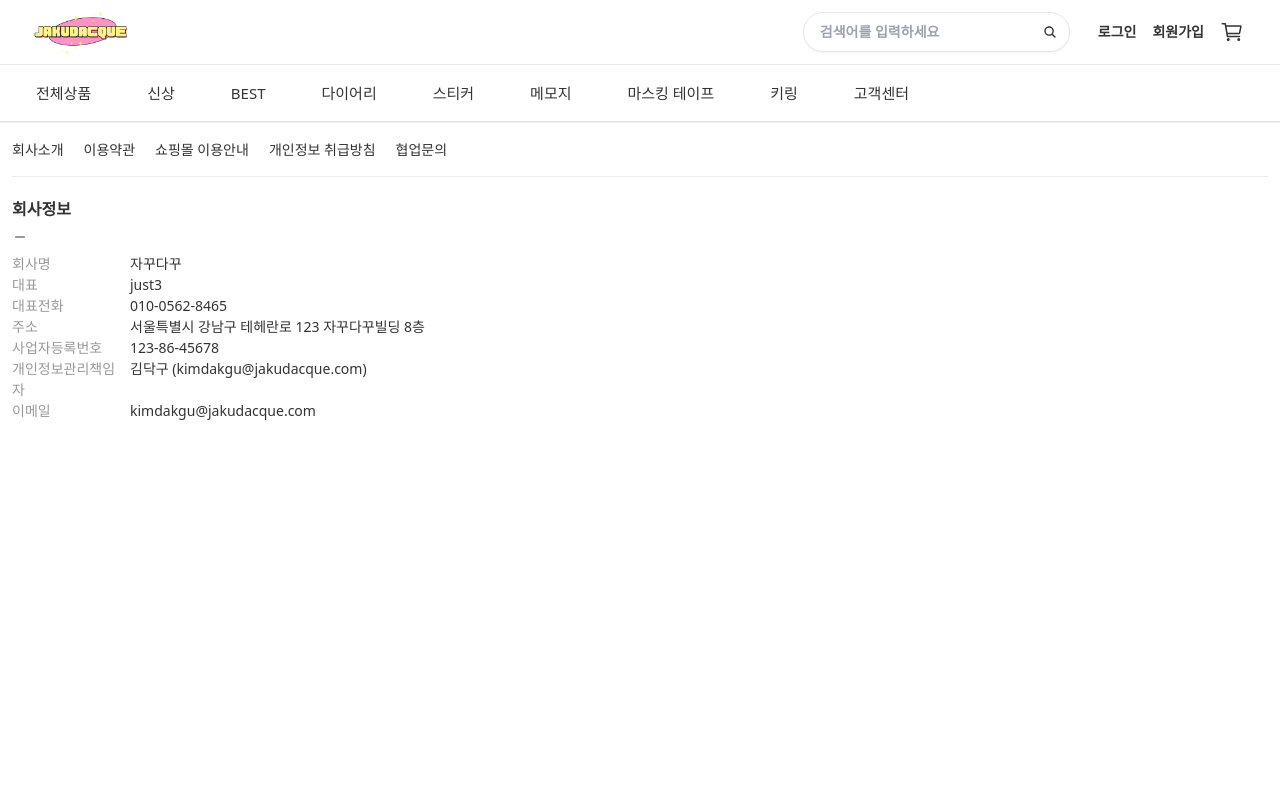
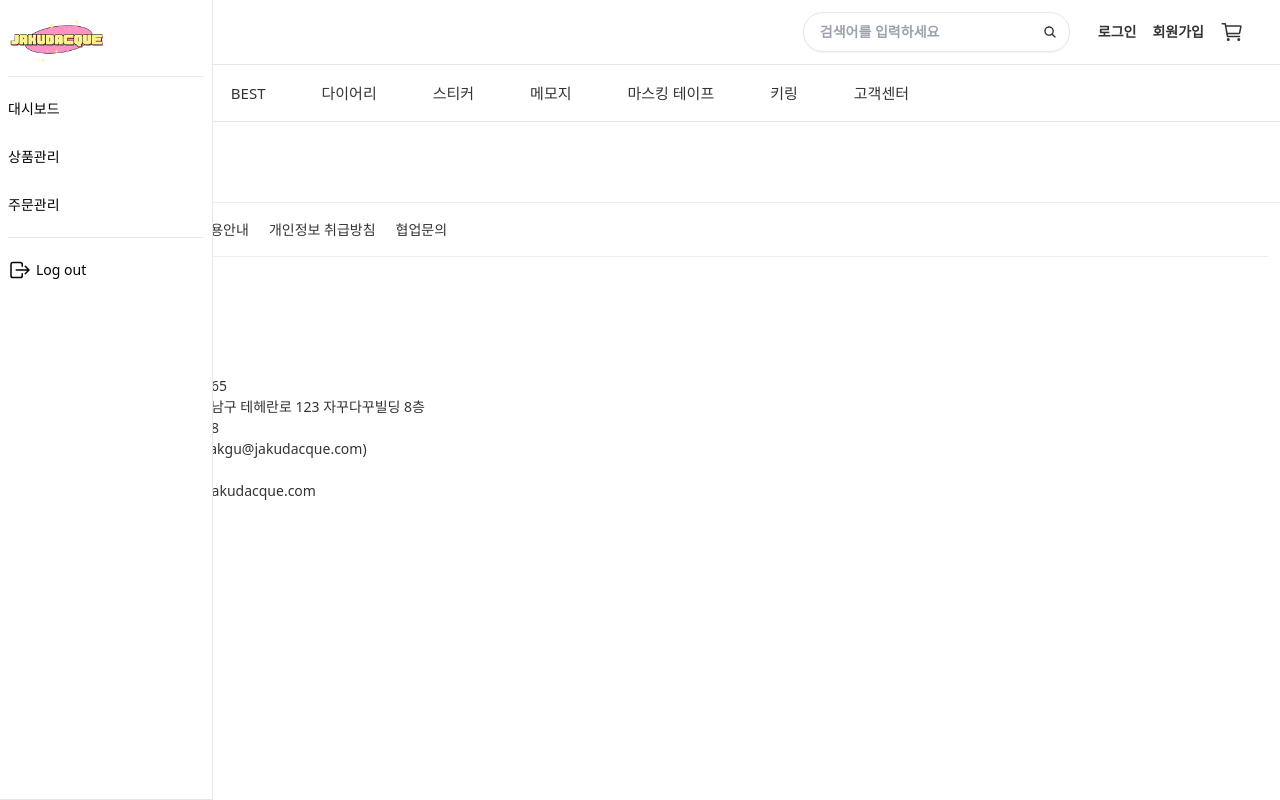
Before and after one commit to FRONTENDBOOTCAMP-11th/Jakudacque, a React (Vite) app: page /admin in a window 1280 px wide. Built offline with nearby package versions, Linux system fonts and the light colour scheme; a web font is replaced by a local one.

Commit message:
✨ feat: 관리 페이지에 권한 기반 리다이렉트 및 사이드 메뉴 추가

```diff
--- a/src/components/layout/AdminLayout.jsx
+++ b/src/components/layout/AdminLayout.jsx
@@ -1,6 +1,41 @@
+import useUserStore from "@zustand/userStore";
+import { useEffect } from "react";
+import { useNavigate } from "react-router-dom";
+import AdminSideMenu from "@components/AdminSideMenu";
 import { Outlet } from "react-router-dom";
 
 export default function AdminLayout() {
   // 권한에 따른 리다이렉트 로직 추가
-  return <Outlet />;
+  // const { user } = useUserStore();
+  const user = { id: 1, username: "test", type: "admin" };
+  // const user = null;
+
+  const navigate = useNavigate();
+
+  useEffect(() => {
+    if (!user) {
+      navigate("/signin");
+    }
+    if (user && user.type === "user") {
+      navigate("/");
+    }
+  }, [user]);
+
+  return (
+    <>
+      <div className="grid grid-cols-12">
+        <AdminSideMenu
+          menuList={[
+            { title: "대시보드", path: "/admin" },
+            { title: "상품관리", path: "/admin/product" },
+            { title: "주문관리", path: "/admin/order" },
+          ]}
+        />
+
+        <main className="col-span-10 col-start-3 p-10">
+          <Outlet />
+        </main>
+      </div>
+    </>
+  );
 }
```
